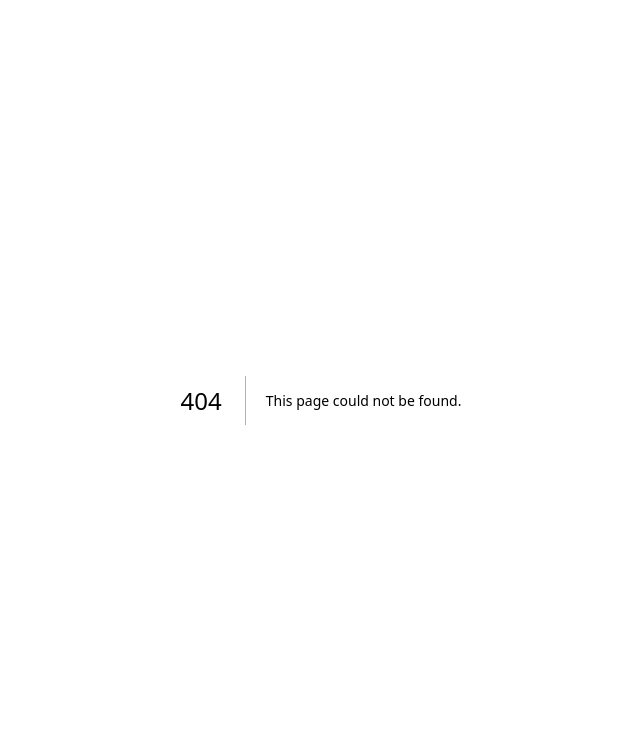
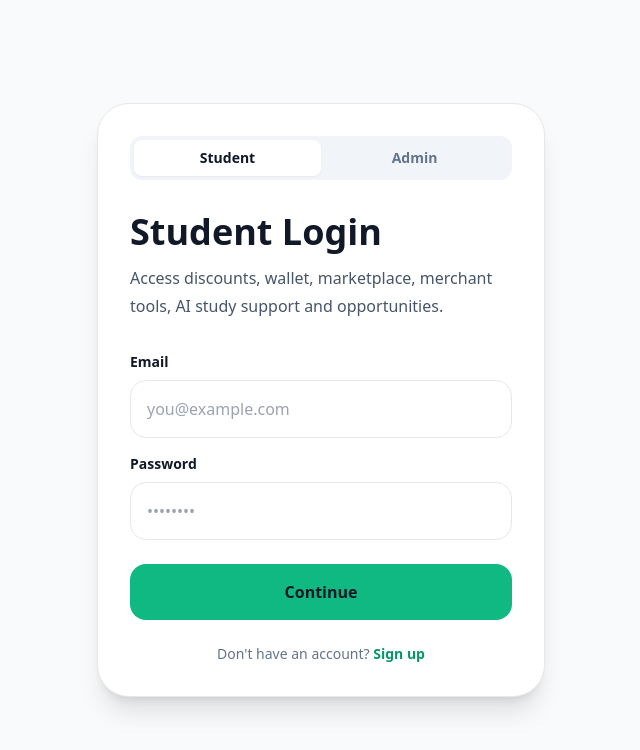
Before and after one commit to azharali0/UniCuro-Deployment, a Next.js app: page /login in a window 1280 px wide. Before the commit this address had no page. Shown: the top 750 px of the page, without its empty margins (319-959 px from the left). Built offline with nearby package versions, Linux system fonts and the light colour scheme.

Commit message:
feat: unified login page, remove separate auth routes, remove admin login button from homepage

```diff
--- a/app/login/admin/page.tsx
+++ /dev/null
@@ -1,2 +0,0 @@
-import { LoginRoleCard } from "@/components/auth/LoginRoleCard";
-export default function Page() { return <LoginRoleCard role="admin" />; }
--- /dev/null
+++ b/app/login/page.tsx
@@ -0,0 +1,2 @@
+import { LoginRoleCard } from "@/components/auth/LoginRoleCard";
+export default function Page() { return <LoginRoleCard />; }
--- a/app/login/student/page.tsx
+++ /dev/null
@@ -1,2 +0,0 @@
-import { LoginRoleCard } from "@/components/auth/LoginRoleCard";
-export default function Page() { return <LoginRoleCard role="student" />; }
--- a/app/page.tsx
+++ b/app/page.tsx
@@ -21,8 +21,7 @@ export default async function HomePage() {
       <header className="mx-auto flex max-w-7xl items-center justify-between px-6 py-6">
         <div className="text-2xl font-black text-emerald-600">UniCuro</div>
         <div className="flex items-center gap-4">
-          <Link href="/login/admin" className="text-sm font-bold text-slate-600 hover:text-emerald-600 dark:text-slate-300">Admin Login</Link>
-          <Link href="/login/student" className="rounded-xl bg-emerald-600 px-5 py-2.5 text-sm font-bold text-white hover:bg-emerald-700">Login / Sign Up</Link>
+          <Link href="/login" className="rounded-xl bg-emerald-600 px-5 py-2.5 text-sm font-bold text-white hover:bg-emerald-700">Login / Sign Up</Link>
         </div>
       </header>
 
--- a/components/auth/LoginRoleCard.tsx
+++ b/components/auth/LoginRoleCard.tsx
@@ -1,7 +1,7 @@
 "use client";
 import { useState } from "react";
 
-type Role = "student" | "admin" | "super-admin";
+type Role = "student" | "admin";
 
 const data = {
   student: {
@@ -9,22 +9,19 @@ const data = {
     subtitle: "Access discounts, wallet, marketplace, merchant tools, AI study support and opportunities.",
     endpoint: "/api/auth/login/student",
     color: "bg-emerald-500 text-emerald-950",
+    buttonBg: "bg-emerald-500",
   },
   admin: {
     title: "Admin Login",
     subtitle: "Access operations for users, support, moderation, notifications and finance.",
     endpoint: "/api/auth/login/admin",
     color: "bg-slate-950 text-white",
-  },
-  "super-admin": {
-    title: "Super Admin Login",
-    subtitle: "Access governance, compliance, security, infrastructure, pricing and launch controls.",
-    endpoint: "/api/auth/login/super-admin",
-    color: "bg-purple-700 text-white",
+    buttonBg: "bg-slate-950 text-white",
   },
 };
 
-export function LoginRoleCard({ role }: { role: Role }) {
+export function LoginRoleCard() {
+  const [role, setRole] = useState<Role>("student");
   const cfg = data[role];
   const [email, setEmail] = useState("");
   const [password, setPassword] = useState("");
@@ -47,9 +44,26 @@ export function LoginRoleCard({ role }: { role: Role }) {
   return (
     <main className="min-h-screen bg-slate-50 p-6 flex items-center justify-center">
       <section className="w-full max-w-md rounded-[32px] border bg-white p-8 shadow-xl">
-        <div className={`mb-6 inline-flex rounded-full px-4 py-2 text-sm font-black ${cfg.color}`}>{role}</div>
+
+        {/* Role Toggle */}
+        <div className="mb-8 flex rounded-xl bg-slate-100 p-1">
+          <button
+            onClick={() => setRole("student")}
+            className={`flex-1 rounded-lg py-2 text-sm font-bold transition-all ${role === "student" ? "bg-white shadow-sm text-slate-900" : "text-slate-500 hover:text-slate-700"}`}
+          >
+            Student
+          </button>
+          <button
+            onClick={() => setRole("admin")}
+            className={`flex-1 rounded-lg py-2 text-sm font-bold transition-all ${role === "admin" ? "bg-white shadow-sm text-slate-900" : "text-slate-500 hover:text-slate-700"}`}
+          >
+            Admin
+          </button>
+        </div>
+
         <h1 className="text-4xl font-black">{cfg.title}</h1>
         <p className="mt-3 text-slate-600 leading-7">{cfg.subtitle}</p>
+
         <label className="mt-8 block text-sm font-black">Email</label>
         <input value={email} onChange={(e) => setEmail(e.target.value)} className="mt-2 w-full rounded-2xl border p-4" placeholder="you@example.com" />
 
@@ -64,11 +78,11 @@ export function LoginRoleCard({ role }: { role: Role }) {
         )}
 
         {error && <p className="mt-4 rounded-2xl bg-red-50 p-3 text-red-700 font-bold">{error}</p>}
-        <button onClick={submit} className={`mt-6 w-full rounded-2xl px-5 py-4 font-black ${cfg.color}`}>Continue</button>
+        <button onClick={submit} className={`mt-6 w-full rounded-2xl px-5 py-4 font-black ${cfg.buttonBg}`}>Continue</button>
 
         {role === "student" && (
           <p className="mt-6 text-center text-sm font-medium text-slate-500">
-            Don't have an account? <a href="/register" className={`font-bold hover:underline ${cfg.color.split(" ")[1]}`}>Sign up</a>
+            Don't have an account? <a href="/register" className={`font-bold hover:underline text-emerald-600`}>Sign up</a>
           </p>
         )}
       </section>
```
